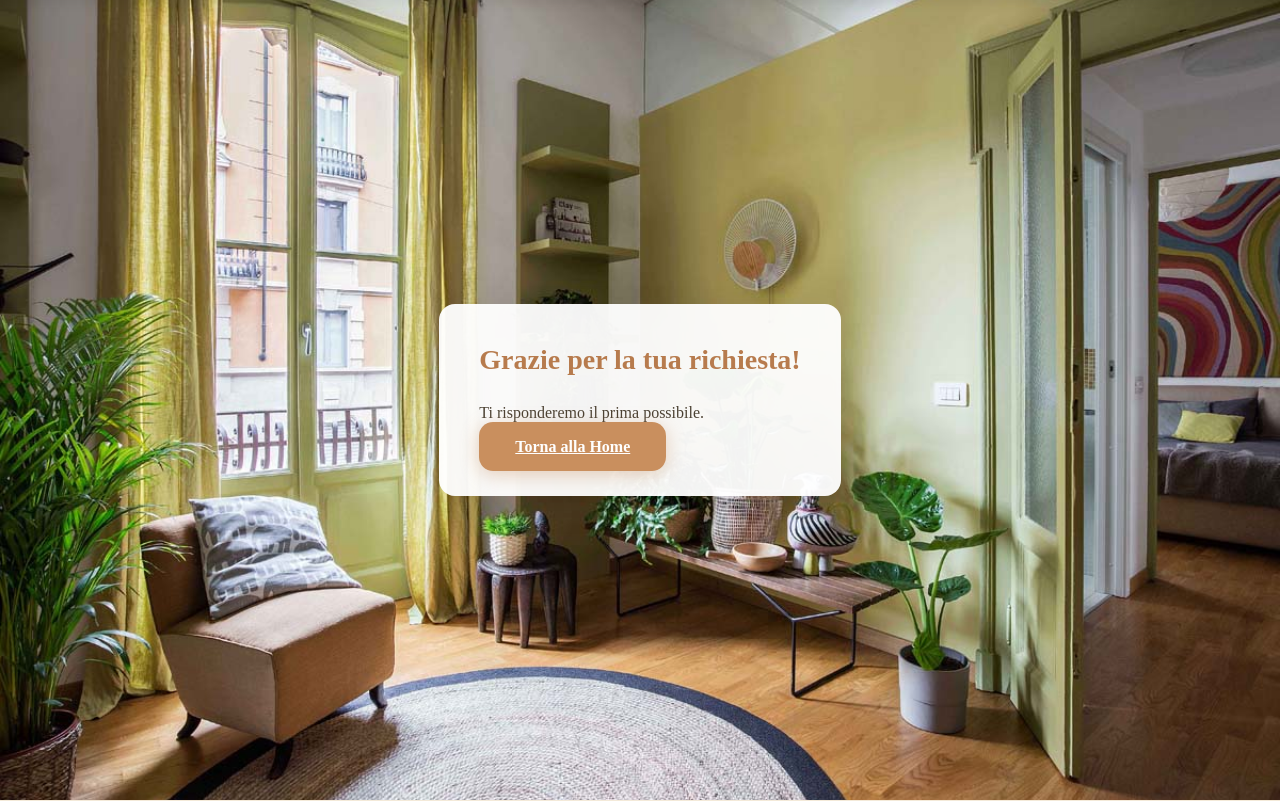
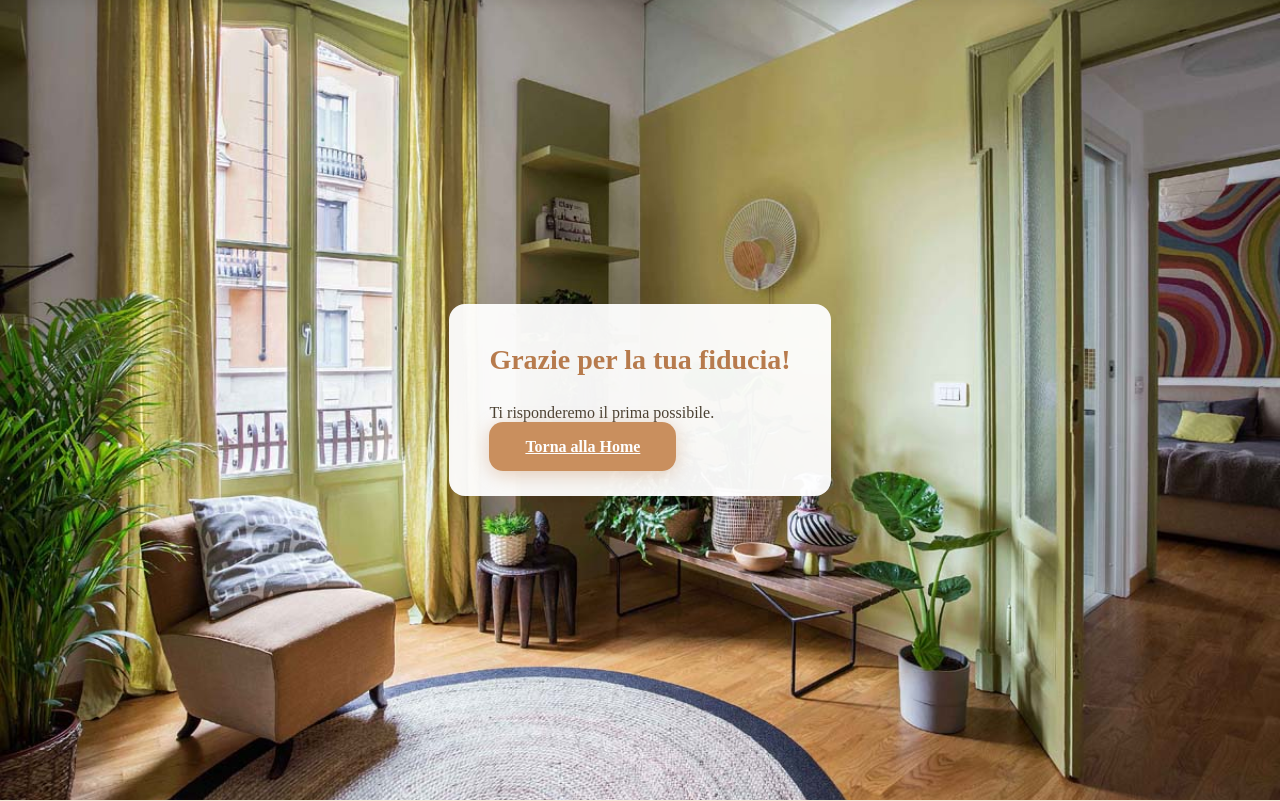
Before and after one commit to edilvisionpreventivi-cyber/EdilVision, a Flask app: page /grazie in a window 1280 px wide. Shown: the part 210-1011 px from the top of the page. Run offline with Flask 3, Linux system fonts and the light colour scheme.

Commit message:
Update grazie.html

```diff
--- a/templates/grazie.html
+++ b/templates/grazie.html
@@ -20,7 +20,7 @@
 <section class="card-section" style="background-image: url('{{ url_for('static', filename='img/interno1.jpg') }}');">
     <div class="overlay"></div>
     <div class="card">
-        <h3>Grazie per la tua richiesta!</h3>
+        <h3>Grazie per la tua fiducia!</h3>
         <p>Ti risponderemo il prima possibile.</p>
         <a href="/" class="btn-primary">Torna alla Home</a>
     </div>
```
